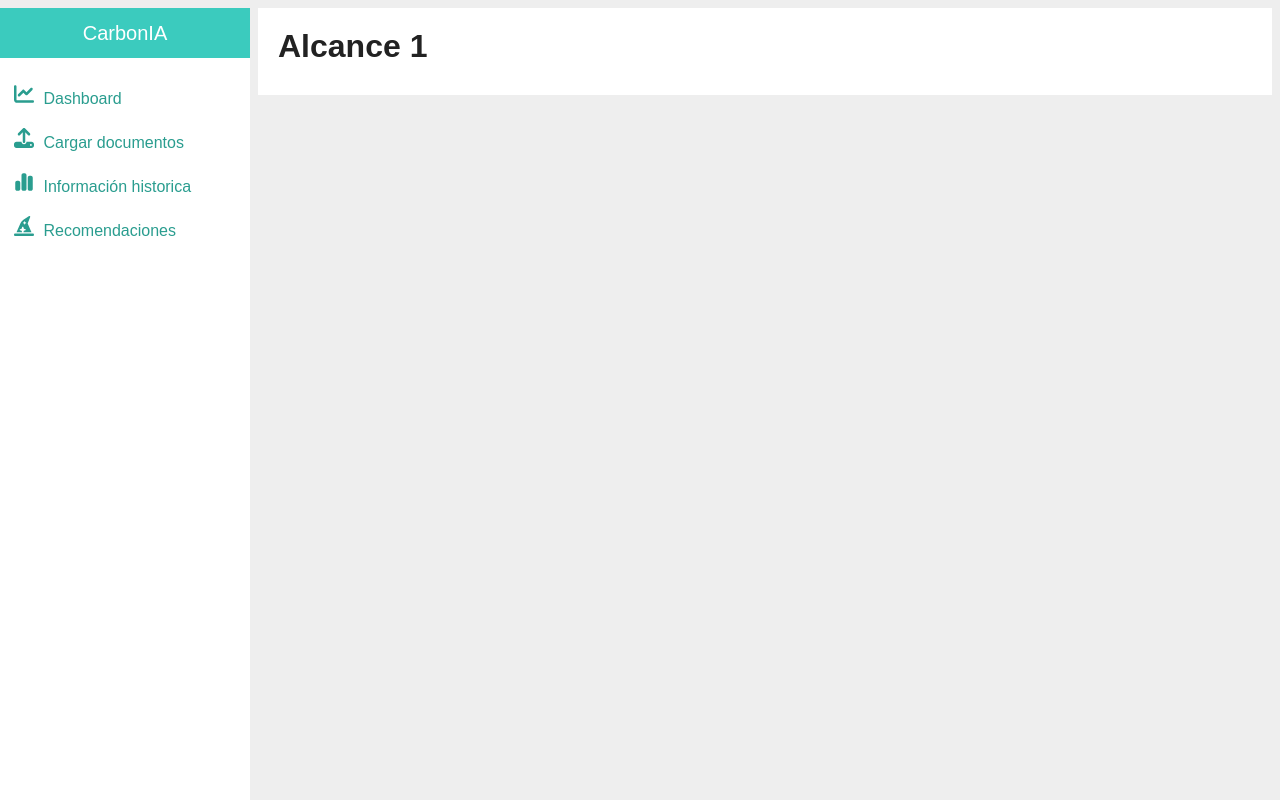
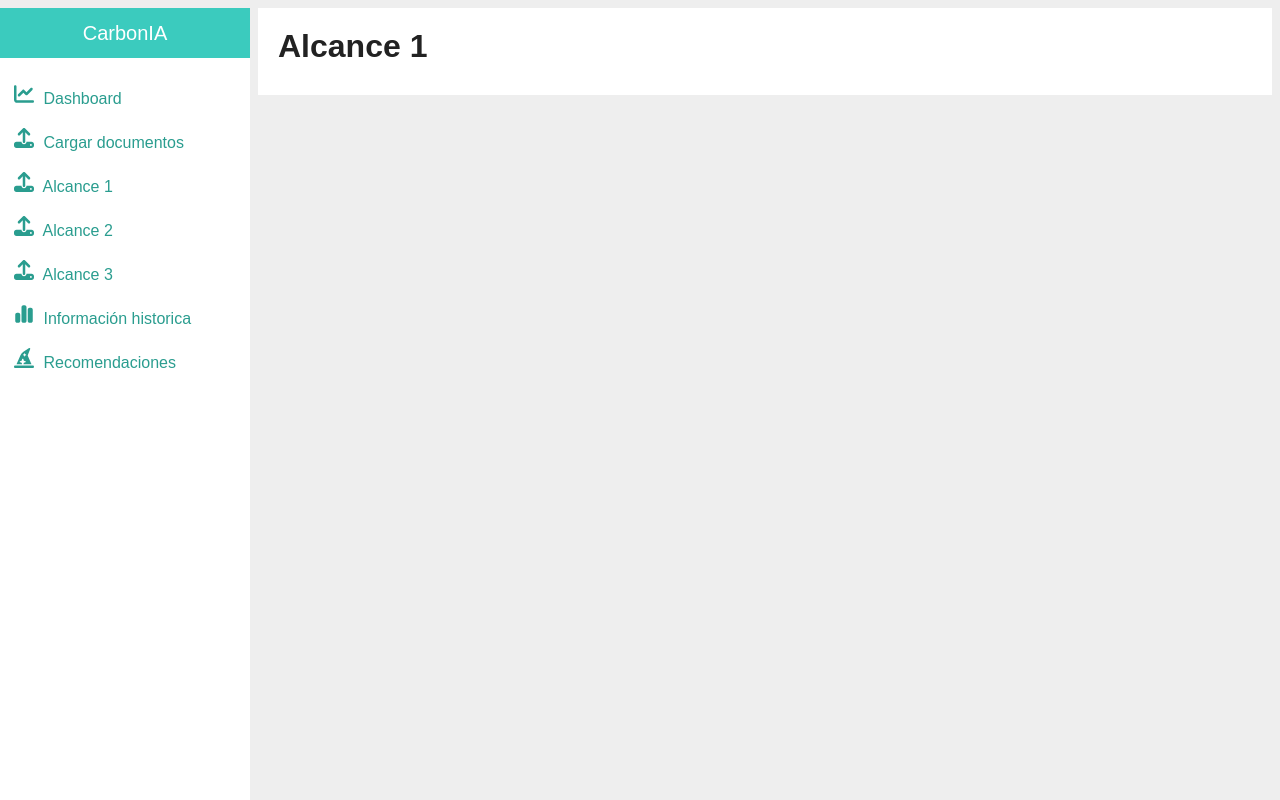
Before and after one commit to nibcalderonduoc/capstone_ia, a Django app: page /alcance1/ in a window 1280 px wide. Run offline with Django 5.2, Linux system fonts and the light colour scheme.

Commit message:
Front vic

```diff
--- a/carbonia/ia/Templates/Partials/sidebar.html
+++ b/carbonia/ia/Templates/Partials/sidebar.html
@@ -1,6 +1,6 @@
 <div id="sidebar">
     <header>
-      <a href="#">CarbonIA</a>
+      <a href="/">CarbonIA</a>
     </header>
     <ul class="nav">
       <li>
@@ -15,6 +15,27 @@
           <svg xmlns="http://www.w3.org/2000/svg" viewBox="0 0 512 512">
           <path d="M288 109.3L288 352c0 17.7-14.3 32-32 32s-32-14.3-32-32l0-242.7-73.4 73.4c-12.5 12.5-32.8 12.5-45.3 0s-12.5-32.8 0-45.3l128-128c12.5-12.5 32.8-12.5 45.3 0l128 128c12.5 12.5 12.5 32.8 0 45.3s-32.8 12.5-45.3 0L288 109.3zM64 352l128 0c0 35.3 28.7 64 64 64s64-28.7 64-64l128 0c35.3 0 64 28.7 64 64l0 32c0 35.3-28.7 64-64 64L64 512c-35.3 0-64-28.7-64-64l0-32c0-35.3 28.7-64 64-64zM432 456a24 24 0 1 0 0-48 24 24 0 1 0 0 48z"/></svg>
           Cargar documentos
+        </a>
+      </li>
+      <li>
+        <a href="{% url 'alcance1' %}">
+          <svg xmlns="http://www.w3.org/2000/svg" viewBox="0 0 512 512">
+          <path d="M288 109.3L288 352c0 17.7-14.3 32-32 32s-32-14.3-32-32l0-242.7-73.4 73.4c-12.5 12.5-32.8 12.5-45.3 0s-12.5-32.8 0-45.3l128-128c12.5-12.5 32.8-12.5 45.3 0l128 128c12.5 12.5 12.5 32.8 0 45.3s-32.8 12.5-45.3 0L288 109.3zM64 352l128 0c0 35.3 28.7 64 64 64s64-28.7 64-64l128 0c35.3 0 64 28.7 64 64l0 32c0 35.3-28.7 64-64 64L64 512c-35.3 0-64-28.7-64-64l0-32c0-35.3 28.7-64 64-64zM432 456a24 24 0 1 0 0-48 24 24 0 1 0 0 48z"/></svg>
+          Alcance 1
+        </a>
+      </li>
+      <li>
+        <a href="{% url 'alcance2' %}">
+          <svg xmlns="http://www.w3.org/2000/svg" viewBox="0 0 512 512">
+          <path d="M288 109.3L288 352c0 17.7-14.3 32-32 32s-32-14.3-32-32l0-242.7-73.4 73.4c-12.5 12.5-32.8 12.5-45.3 0s-12.5-32.8 0-45.3l128-128c12.5-12.5 32.8-12.5 45.3 0l128 128c12.5 12.5 12.5 32.8 0 45.3s-32.8 12.5-45.3 0L288 109.3zM64 352l128 0c0 35.3 28.7 64 64 64s64-28.7 64-64l128 0c35.3 0 64 28.7 64 64l0 32c0 35.3-28.7 64-64 64L64 512c-35.3 0-64-28.7-64-64l0-32c0-35.3 28.7-64 64-64zM432 456a24 24 0 1 0 0-48 24 24 0 1 0 0 48z"/></svg>
+          Alcance 2
+        </a>
+      </li>
+      <li>
+        <a href="{% url 'alcance3' %}">
+          <svg xmlns="http://www.w3.org/2000/svg" viewBox="0 0 512 512">
+          <path d="M288 109.3L288 352c0 17.7-14.3 32-32 32s-32-14.3-32-32l0-242.7-73.4 73.4c-12.5 12.5-32.8 12.5-45.3 0s-12.5-32.8 0-45.3l128-128c12.5-12.5 32.8-12.5 45.3 0l128 128c12.5 12.5 12.5 32.8 0 45.3s-32.8 12.5-45.3 0L288 109.3zM64 352l128 0c0 35.3 28.7 64 64 64s64-28.7 64-64l128 0c35.3 0 64 28.7 64 64l0 32c0 35.3-28.7 64-64 64L64 512c-35.3 0-64-28.7-64-64l0-32c0-35.3 28.7-64 64-64zM432 456a24 24 0 1 0 0-48 24 24 0 1 0 0 48z"/></svg>
+          Alcance 3
         </a>
       </li>
       <li>
```
